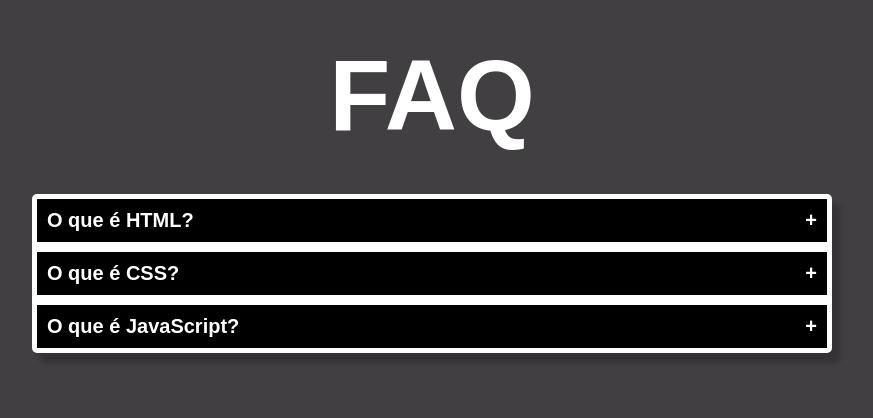
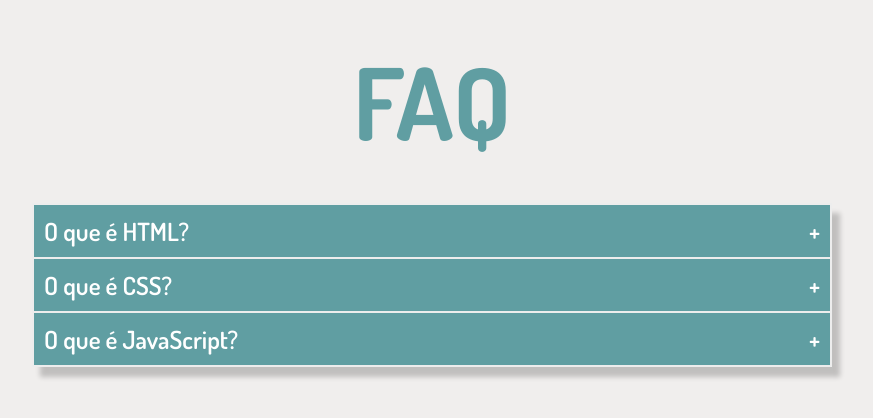
Before and after one commit to ErcilioMartiniJunior/FAQ-page-accordion, a plain HTML site: page index.html in a window 1280 px wide. Shown: the part 162-580 px from the top of the page, without its empty margins (208-1081 px from the left). Drawn offline with Linux system fonts and the light colour scheme; a script that the page names is missing.

Commit message:
edited color scheme

```diff
--- a/index.html
+++ b/index.html
@@ -29,7 +29,7 @@
                         </p>
                     </div>
                 </div>
-                <div class="accordion_item" style="background-color: #6ee7b7;">
+                <div class="accordion_item">
                     <div class="accordion_header">
                         <span>
                             O que é CSS?
@@ -46,7 +46,7 @@
                         </p>
                     </div>
                 </div>
-                <div class="accordion_item" style="background-color: #bef264;">
+                <div class="accordion_item">
                     <div class="accordion_header">
                         <span>
                             O que é JavaScript?
--- a/style.css
+++ b/style.css
@@ -1,18 +1,18 @@
-@import url('https://fonts.googleapis.com/css2?family=Source+Code+Pro:wght@300;400;600;700&display=swap');
+@import url('https://fonts.googleapis.com/css2?family=Dosis:wght@300;400;500;600;700;800&display=swap');
 
 * {
     margin: 0;
     padding: 0;
     box-sizing: border-box;
-    font-family: 'Source+Code+Pro', sans-serif;
+    font-family: 'Dosis', sans-serif;
 }
 
 body {
-    background-color: #413F42;
+    background-color: #F0EEED;
 }
 
 .title {
-    color: #FFFFFF;
+    color: #609EA2;
     font-size: 100px;
     font-weight: 700;
     display: flex;
@@ -32,20 +32,20 @@ body {
 .container {
     box-shadow: 8px 10px 5px #0003;
     max-width: 800px;
-    background-color: white;
-    border-radius: 5px;
-    padding: 5px;
+    background-color: #ededed;
+    padding: 2px;
     margin: auto 5px;
 }
 
 .content {
     display: flex;
     flex-direction: column;
-    gap: 10px;
+    gap: 2px;
 }
 
 .accordion_item {
     border-radius: 5px;
+    background-color: #F0EEED;
 }
 
 .accordion_item:hover {
@@ -53,24 +53,24 @@ body {
 }
 
 .accordion_header {
-    background-color: #000000;
+    background-color: #609EA2;
     color: #FFFFFF;
     padding: 10px;
     cursor: pointer;
     display: flex;
     justify-content: space-between;
-    font-size: 20px;
+    font-size: 25px;
 }
 
 .accordion_content {
-    background-color: #000000;
-    color:#FFFFFF;
+    background-color: #F0EEED;
+    color:#609EA2;
     margin-left: 50px;
     margin-right: 15px;
     overflow: hidden;
     height: 0;
     transition: all .5s ease;
-    font-size: 16px;
+    font-size: 18px;
 }
 
 .active {
```
